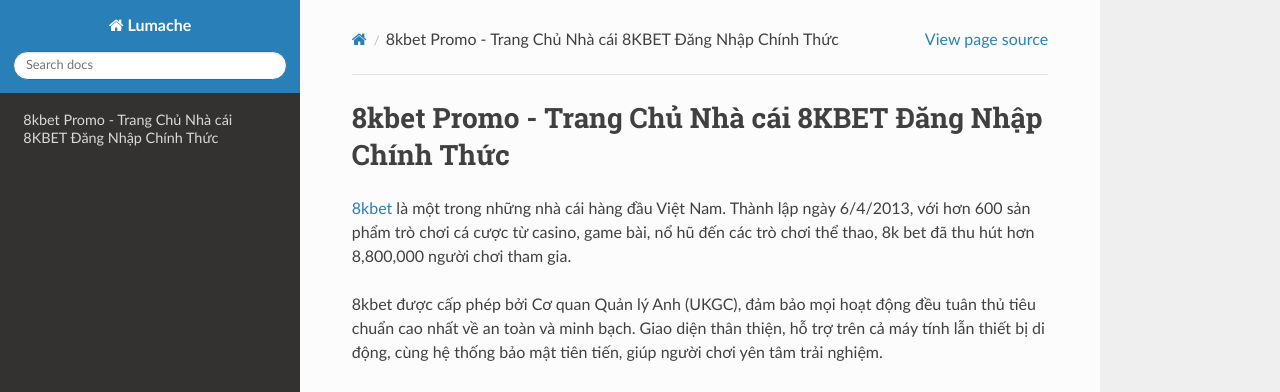
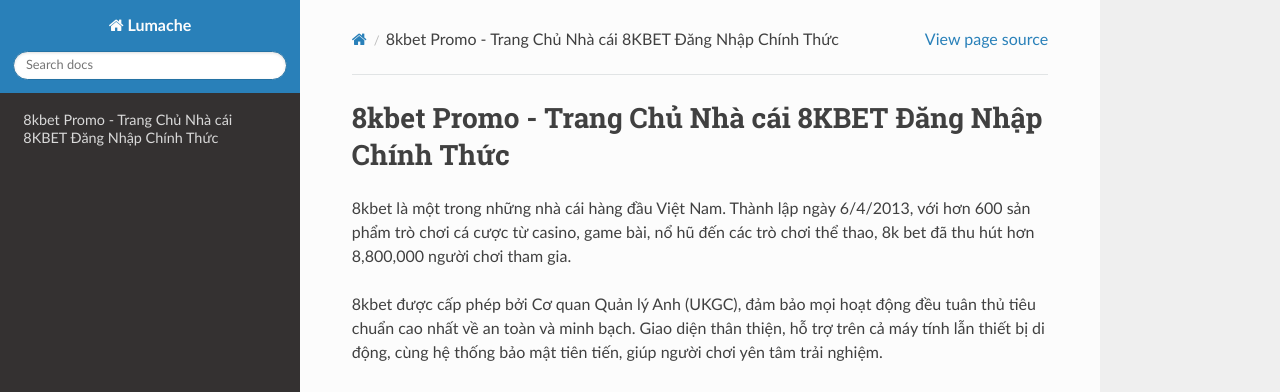
Before and after one commit to camtiennguyena/linkk8kbetpromo, a Sphinx documentation site: the page built from docs/source/index.rst, in a window 1280 px wide. Shown: the top 392 px of the page. Built offline with Sphinx 7.4.7 and the Read the Docs theme 3.1.0, drawn with Linux system fonts in a browser that asks for light colours; part of the change alters nothing that is shown.

```diff
--- a/docs/source/index.rst
+++ b/docs/source/index.rst
@@ -1,7 +1,7 @@
 8kbet Promo - Trang Chủ Nhà cái 8KBET Đăng Nhập Chính Thức
 ===================================
 
-`8kbet <https://8kbet.promo/>`_ là một trong những nhà cái hàng đầu Việt Nam. Thành lập ngày 6/4/2013, với hơn 600 sản phẩm trò chơi cá cược từ casino, game bài, nổ hũ đến các trò chơi thể thao, 8k bet đã thu hút hơn 8,800,000 người chơi tham gia.
+8kbet là một trong những nhà cái hàng đầu Việt Nam. Thành lập ngày 6/4/2013, với hơn 600 sản phẩm trò chơi cá cược từ casino, game bài, nổ hũ đến các trò chơi thể thao, 8k bet đã thu hút hơn 8,800,000 người chơi tham gia.
 
 8kbet được cấp phép bởi Cơ quan Quản lý Anh (UKGC), đảm bảo mọi hoạt động đều tuân thủ tiêu chuẩn cao nhất về an toàn và minh bạch. Giao diện thân thiện, hỗ trợ trên cả máy tính lẫn thiết bị di động, cùng hệ thống bảo mật tiên tiến, giúp người chơi yên tâm trải nghiệm.
 
```
